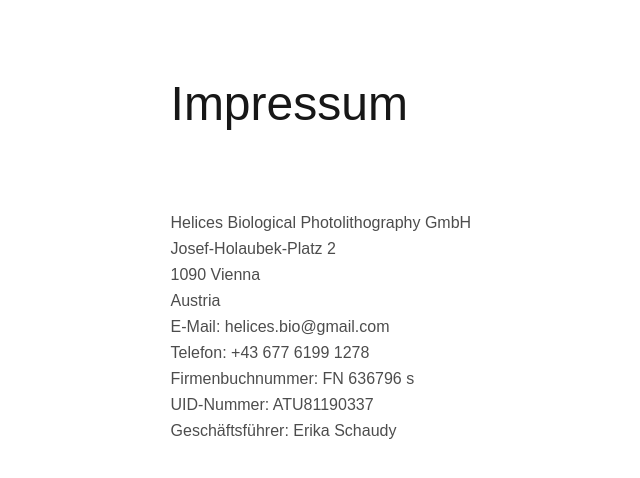
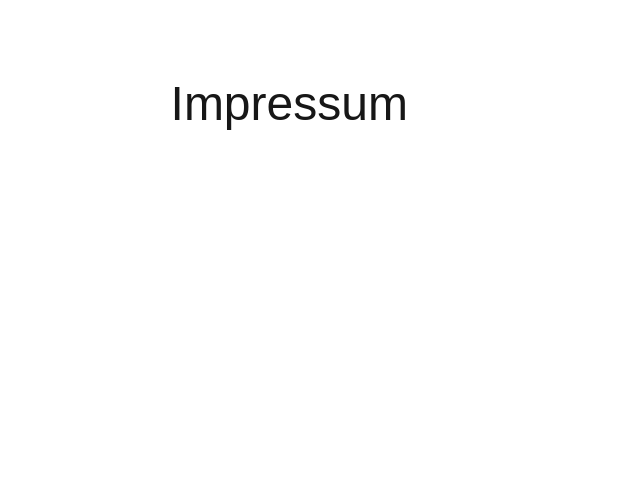
Before and after one commit to moxspell/helices-website, a Next.js app: page /impressum in a window 1280 px wide. Shown: the top 478 px of the page, without its empty margins (292-932 px from the left). Built offline with nearby package versions, Linux system fonts and the light colour scheme.

Commit message:
impressum

```diff
--- a/app/impressum/page.tsx
+++ b/app/impressum/page.tsx
@@ -6,7 +6,7 @@
         Impressum
       </h1>
 
-      <div className="space-y-6 text-black/70 leading-relaxed">
+      <div className="space-y-6 text-white/70 leading-relaxed">
 
         <div>
           <h2 className="font-medium text-white mb-2">
```
